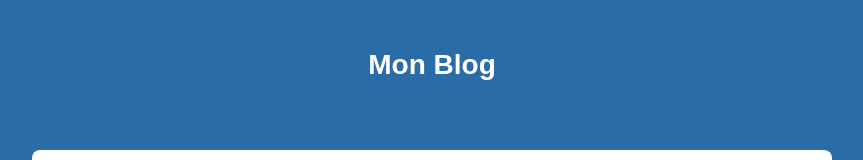
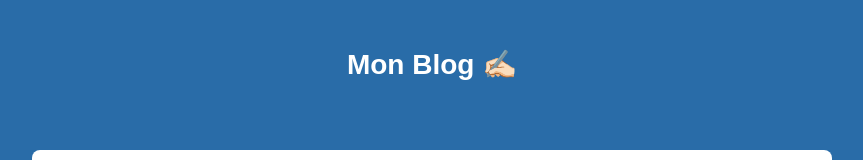
Before and after one commit to aperbet56/my_blog, a plain HTML site: page index.html in a window 1280 px wide. Shown: the top 160 px of the page, without its empty margins (208-1071 px from the left). Drawn offline with Linux system fonts and the light colour scheme; no server answers; a web font is replaced by a local one.

```diff
--- a/index.html
+++ b/index.html
@@ -14,7 +14,7 @@
   <body>
     <!-- Début du header -->
     <header>
-      <h1>Mon blog</h1>
+      <h1>Mon blog ✍🏻</h1>
     </header>
     <!-- Fin du header -->
 
```
